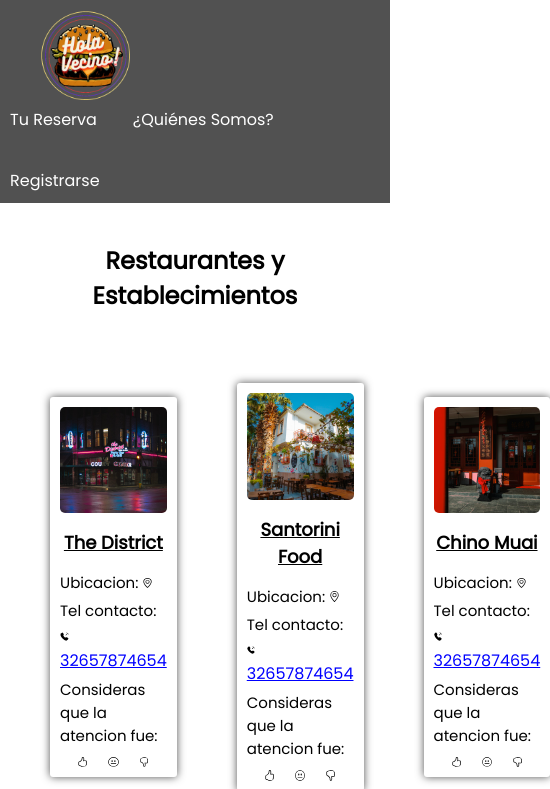
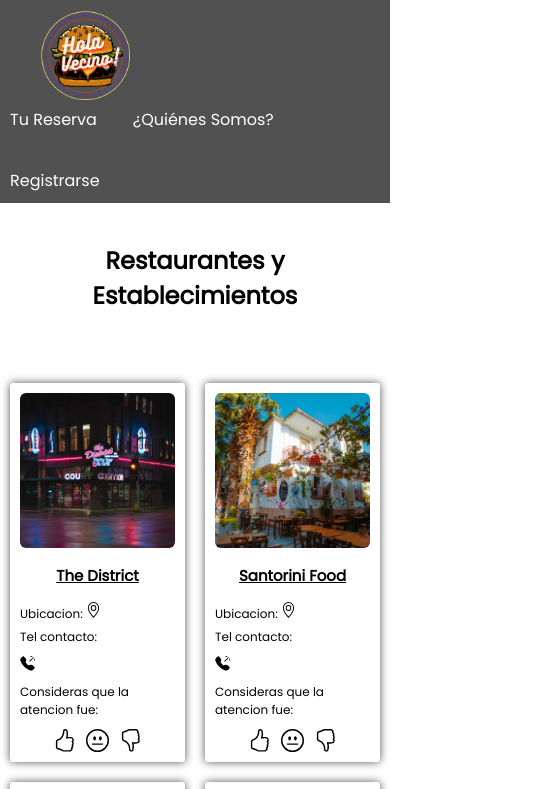
Before and after one commit to SantiagoMarles/hola-vecino, a plain HTML site: page html/restaurantes.html in a window 390 px wide. Shown: the top 789 px of the page, 550 px wide, since content can reach past the window. Drawn offline with Linux system fonts and the light colour scheme; files whose address does not match are found by name.

Commit message:
agrega un nuevo responsive de movil

```diff
--- a/style/_media_restaurantes.scss
+++ b/style/_media_restaurantes.scss
@@ -8,6 +8,50 @@
         border-radius: 3px;
         margin: 50px 40px 40px 50px;
         gap: 60px;
+    }
+}
+
+@media screen and (max-width: 413px){
+    .card_restaurantes_2{
+        display: grid;
+
+        grid-template-columns: 1fr 1fr;
+        align-content: center;
+        gap: 20px;
+        margin: 40px 10px 40px 10px;
+
+        .card_rest{
+            .img_card_res{
+                width: 100%;
+                border-radius: 6px;
+            }
+
+            h4{
+                font-size: 15px;
+            }
+
+            h5{
+                font-size: 12px;
+            }
+
+            .telefono_card_rest{
+                width: 15px;
+            }
+
+            .nume_rest{
+                display: none;
+            }
+
+            .reacciones{
+                display: flex;
+                justify-content: center;
+                gap: 10px;
+                .reaccion_sevicio{
+                    width: 15%;
+                    margin-top: 10px;
+                }
+            }
+        }
     }
 }
 
```
Also changed, not shown: style/style.css, 1 other file.
